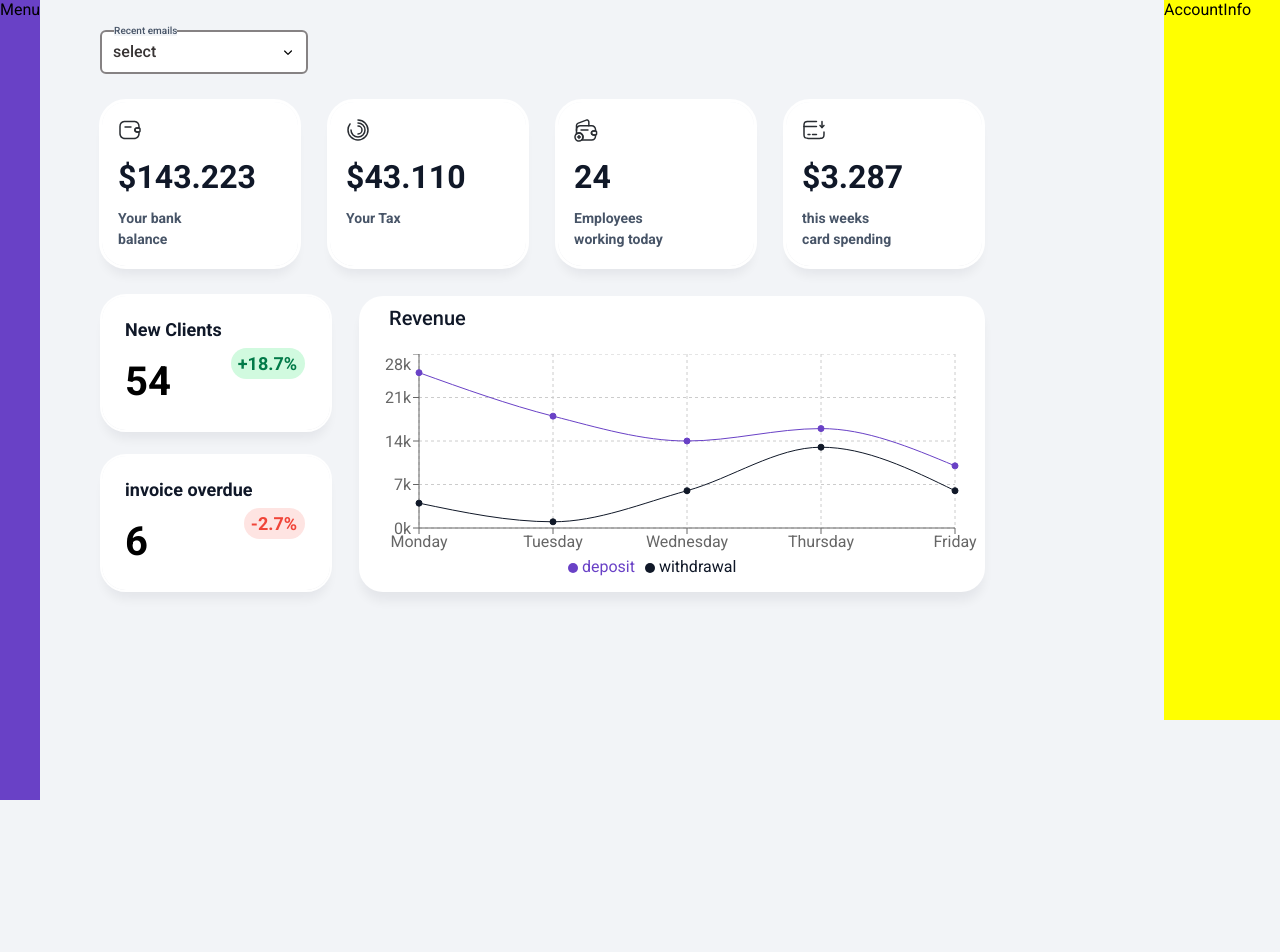
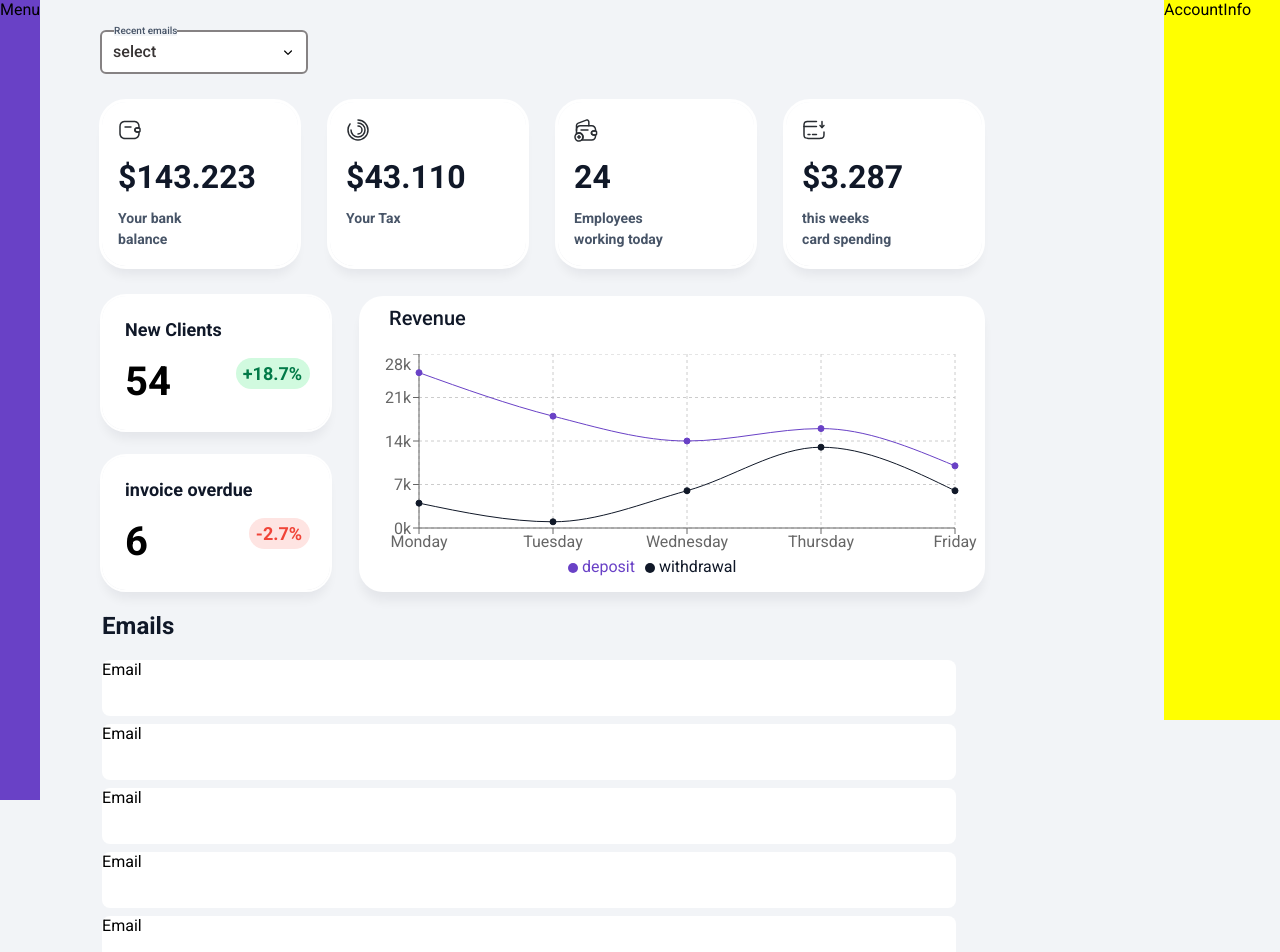
Before and after one commit to Ashkan2003/ashkan-test-react-project, a React (Vite) app: page / in a window 1280 px wide. Shown: the top 952 px of the page. Before the commit the page ends 800 px from the top, so only its background shows below. Built offline with nearby package versions, Linux system fonts and the light colour scheme.

Commit message:
creating email-list step-1

```diff
--- a/src/App.tsx
+++ b/src/App.tsx
@@ -6,6 +6,7 @@
 import "./App.css";
 import AccountInfo from "./components/AccountInfo";
 import Cards from "./components/Cards";
+import EmailsList from "./components/EmailsList";
 import Menu from "./components/Menu";
 import PercentCardsAndSimpleLine from "./components/PercentCardsAndSimpleLine";
 import SelectBox from "./components/SelectBox";
@@ -19,6 +20,7 @@ function App() {
           <SelectBox />
           <Cards/>
           <PercentCardsAndSimpleLine/>
+          <EmailsList/>
         </main>
         <AccountInfo />
       </div>
--- a/src/components/Card.tsx
+++ b/src/components/Card.tsx
@@ -1,7 +1,8 @@
+import { cardType } from "../types/globalTypes";
 import "./Card.css";
 
 interface Props {
-  card: { title: string; des: string; icon: string };
+  card: cardType;
 }
 
 const Card = ({ card }: Props) => {
--- a/src/components/Cards.tsx
+++ b/src/components/Cards.tsx
@@ -1,7 +1,8 @@
+import { cardType } from "../types/globalTypes";
 import Card from "./Card";
 import "./Cards.css";
 
-const cardArray: { title: string; des: string; icon: string }[] = [
+const cardArray: cardType[] = [
   { title: "$143.223", des: "Your bank balance", icon:  "/public/wallet-2.svg" },
   { title: "$43.110", des: "Your Tax", icon:  "/public/chart.svg" },
   { title: "24", des: "Employees working today", icon:  "/public/empty-wallet-add.svg" },
--- /dev/null
+++ b/src/components/Email.css
@@ -0,0 +1,8 @@
+.email-container {
+  width: 854px;
+  height: 56px;
+  border-radius: 8px;
+  background-color: white;
+  box-shadow: 0px 0px 0px 0px #0000000f;
+  /* box-shadow: 0px 2px 4px -2px #1018280F; */
+}
--- /dev/null
+++ b/src/components/Email.tsx
@@ -0,0 +1,11 @@
+import { emailType } from "../types/globalTypes";
+import "./Email.css"
+interface Props {
+  email: emailType;
+}
+
+const Email = ({ email }: Props) => {
+  return <div className="email-container">Email</div>;
+};
+
+export default Email;
--- /dev/null
+++ b/src/components/EmailsList.css
@@ -0,0 +1,12 @@
+.emailsList-container{
+
+}
+.emailsList-container h2{
+    font-size: 24px;
+    font-weight: 700;
+    color: #101828;
+}
+.email-list{
+    display: grid;
+    gap: 8px;
+}
--- /dev/null
+++ b/src/components/EmailsList.tsx
@@ -0,0 +1,58 @@
+import { emailType } from "../types/globalTypes";
+import Email from "./Email";
+import "./EmailsList.css"
+// this is a simple data-base for emails list
+const emailListArray: emailType[] = [
+  {
+    avatar: "",
+    name: "Livia Stanton",
+    des: "Meeting scheduled",
+    date: "12:14 PM",
+  },
+  {
+    avatar: "",
+    name: "Allison Lipshutz",
+    des: "Update on marketing campaign",
+    date: "Des 19 at 8:01 PM",
+  },
+  {
+    avatar: "",
+    name: "Martin Stanton",
+    des: "Designly 2.0 is about to launch",
+    date: "Des 19 at 6:11 PM",
+  },
+  {
+    avatar: "",
+    name: "Alfredo Botosh",
+    des: "My friend Julie loves Dapper!",
+    date: "Des 19 at 6:11 PM",
+  },
+  {
+    avatar: "",
+    name: "Ann Philips",
+    des: "My friend Julie loves Dapper!",
+    date: "Des 19 at 7:11 PM",
+  },
+  {
+    avatar: "",
+    name: "Allison Lipshuts",
+    des: "Update on marketing",
+    date: "Des 19 at 8:01 PM",
+  },
+];
+
+const EmailsList = () => {
+  return (
+    <div className="emailsList-container">
+      <h2>Emails</h2>
+      <div className="email-list">
+        {emailListArray.map((email, index) => (
+          // map through the eamil-list
+          <Email key={index} email={email} />
+        ))}
+      </div>
+    </div>
+  );
+};
+
+export default EmailsList;
--- a/src/components/PercentCard.css
+++ b/src/components/PercentCard.css
@@ -36,7 +36,7 @@
   border-radius: 40px;
   font-weight: 700;
   font-size: 18px;
-  translate: -5px -10px;
+  /* translate: -5px -10px; */
 }
 .primary {
   background-color: #d1fadf;
--- a/src/components/SelectBox.css
+++ b/src/components/SelectBox.css
@@ -16,6 +16,7 @@
   position: relative;
   /* order: 1; */
   transition: all 0.1s;
+  cursor: pointer;
 }
 .selectBox:hover {
   outline: 2px solid #6941c6;
@@ -75,6 +76,7 @@ input.search-form {
   border-radius: 8px;
   overflow: hidden;
   color: rgb(56, 52, 52);
+  cursor: pointer;
 }
 
 .option {
@@ -114,6 +116,7 @@ input.search-form {
 /* Hide the browser's default checkbox */
 .option-label {
   position: relative;
+  cursor: pointer;
 }
 .option-label #checkBox {
   display: none;
--- /dev/null
+++ b/src/types/globalTypes.ts
@@ -0,0 +1,10 @@
+// this file is for global types of project
+
+export type emailType = {
+  avatar: string;
+  name: string;
+  des: string;
+  date: string;
+};
+
+export type cardType = { title: string; des: string; icon: string };
```
